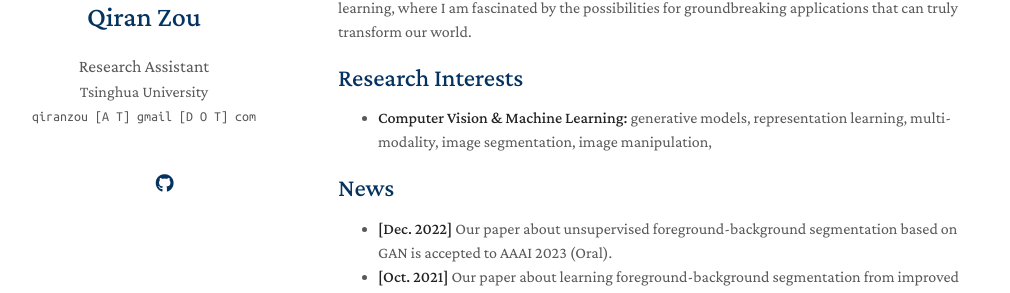
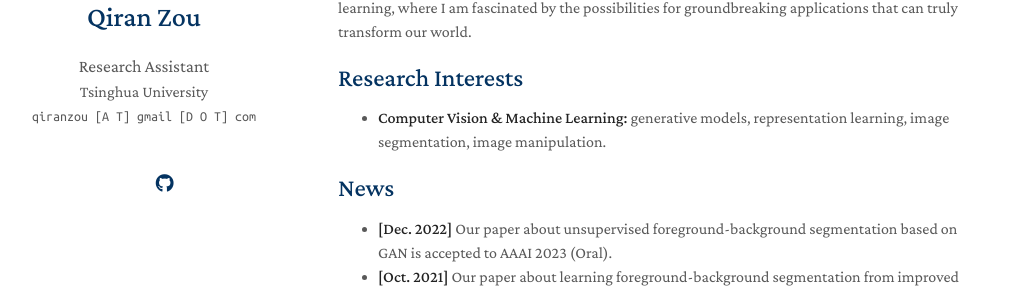
Before and after one commit to qrzou/qrzou.github.io, a Jekyll site: the page built from index.md, in a window 1280 px wide and 1226 px high. Shown: the part 209-502 px from the top of the window, without its empty margins (132-1142 px from the left). Built offline with Jekyll 4.4.1, drawn with Linux system fonts in a browser that asks for light colours; nearby versions of some CDN libraries; a style sheet for code colours, icons or effects is not loaded; our own code applies the rules of GitHub Pages for plain Markdown files.

Commit message:
Update index.md

```diff
--- a/index.md
+++ b/index.md
@@ -14,7 +14,7 @@ I received my master degree in 2022 from <a href="https://www.au.tsinghua.edu.cn
 <!-- - **Computer Vision:** image recognition, image generation, video captioning
 - **Machine Learning:** meta-learning, incremental learning, transfer learning -->
 
-- **Computer Vision & Machine Learning:** generative models, representation learning, multi-modality, image segmentation, image manipulation,
+- **Computer Vision & Machine Learning:** generative models, representation learning, image segmentation, image manipulation.
 
 ## News
 
```
